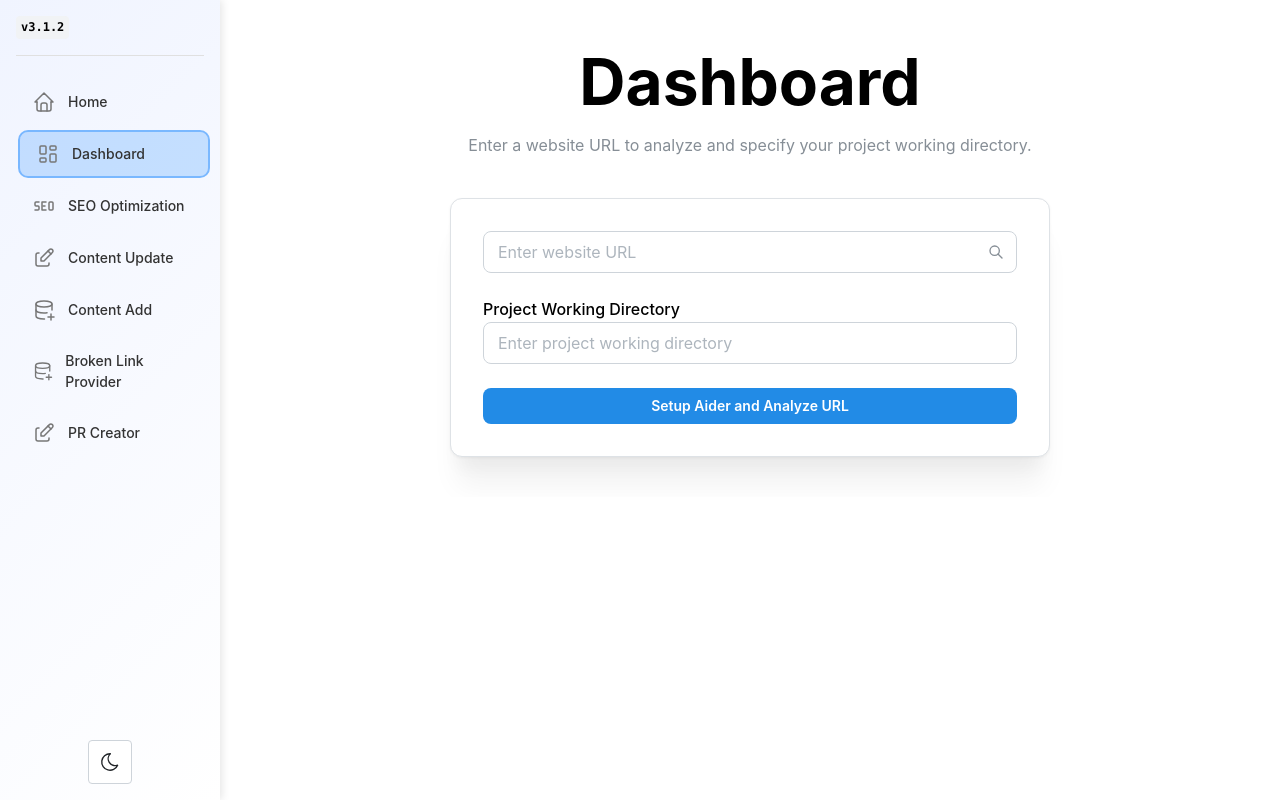
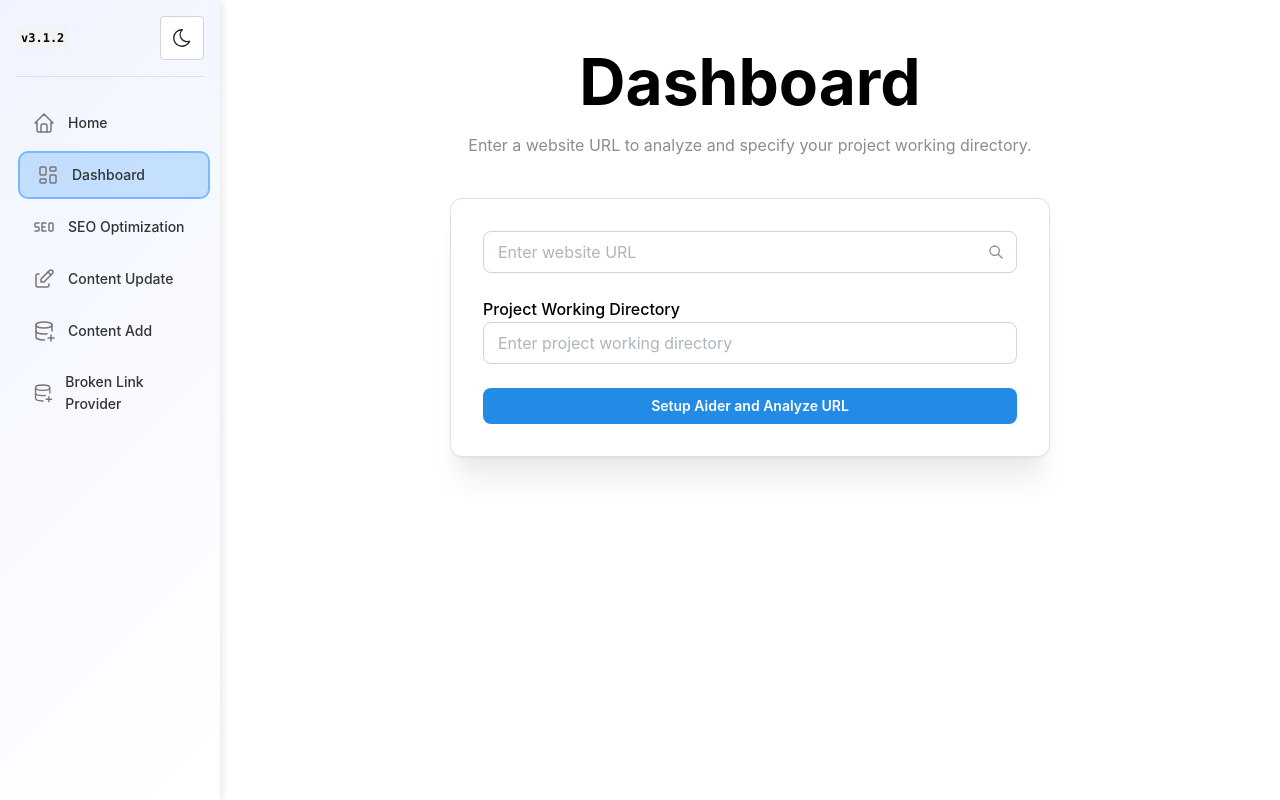
Before and after one commit to harshiill/CO-DED, a Next.js app: page /dashboard in a window 1280 px wide. Built offline with nearby package versions, Linux system fonts and the light colour scheme.

Commit message:
fix: Update navbarminimal component with new icon size and link label styling.

```diff
--- a/app/components/navbar/navbarminimal.tsx
+++ b/app/components/navbar/navbarminimal.tsx
@@ -20,7 +20,6 @@ const data = [
   { link: '/updatecontent', label: 'Content Update', icon: IconEdit },
   { link: '/content_add', label: 'Content Add', icon: IconDatabasePlus },
   { link: '/broken_links', label: 'Broken Link Provider', icon: IconDatabasePlus },
-  { link: '/fetch_pr', label: 'PR Creator', icon: IconEdit },
 ];
 
 export function NavbarMinimal() {
@@ -34,8 +33,8 @@ export function NavbarMinimal() {
       href={item.link}
       className={`${classes.link} ${pathname === item.link ? classes.active : ''}`}
     >
-      <item.icon className={classes.linkIcon} stroke={1.5} />
-      <span>{item.label}</span>
+      <item.icon className={classes.linkIcon} stroke={1.5} size={20} />
+      <span className={classes.linkLabel}>{item.label}</span>
     </Link>
   ));
 
@@ -43,12 +42,12 @@ export function NavbarMinimal() {
     <nav className={classes.navbar}>
       <div className={classes.navbarMain}>
         <Group className={classes.header} justify="space-between">
-          <Code fw={700}>v3.1.2</Code>
+          <Code fw={700} className={classes.version}>v3.1.2</Code>
+          <ActionToggle className={classes.toggle} />
         </Group>
-        {links}
-      </div>
-      <div>
-        <ActionToggle />
+        <ul className={classes.linkList}>
+          {links}
+        </ul>
       </div>
     </nav>
   );
```
